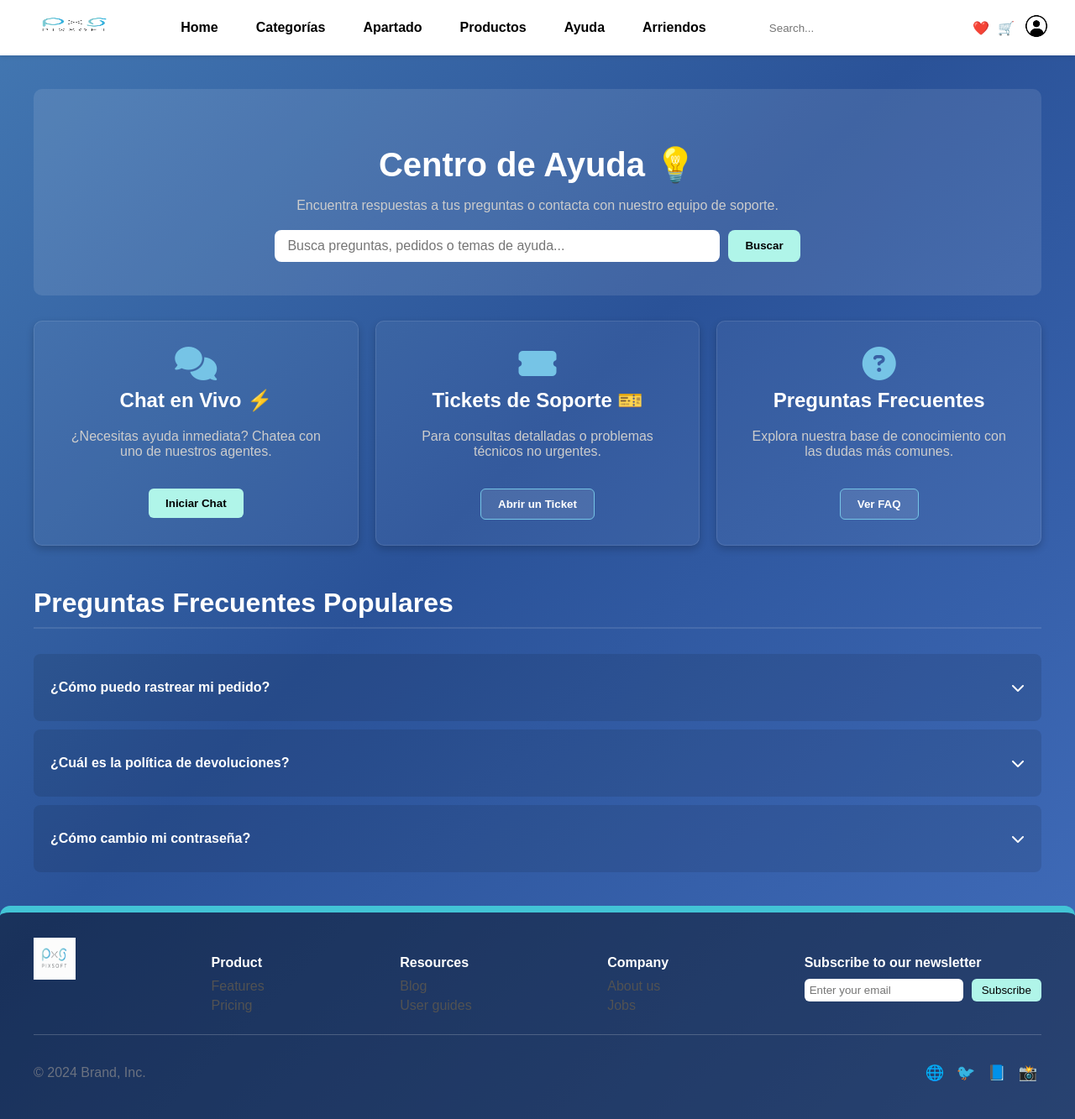
After one commit to martincarmna/pixsoftFlask, a Flask app: page /ayuda in a window 1280 px wide. The commit adds this page. Shown: the whole page at 84% size. Run offline with Flask 3, Linux system fonts and the light colour scheme.

Commit message:
angel ayuda

```diff
--- a/app.py
+++ b/app.py
@@ -36,6 +36,13 @@ def index():
     db = get_db()
     productos = db.execute("SELECT * FROM productos").fetchall()
     return render_template("index.html", productos=productos, user=session.get("user"))
+
+
+@app.route('/ayuda')
+def ayuda():
+    return render_template('ayuda.html')
+
+
 
 @app.route("/loginuser", methods=["GET", "POST"])
 def loginuser():
@@ -81,6 +88,7 @@ def register_user():
 
     return render_template("register.html", error=error)
 
+
 @app.route("/logout")
 def logout():
     session.pop("user", None)
--- /dev/null
+++ b/static/css/soporte.css
@@ -0,0 +1,141 @@
+/* Estilos generales para el contenedor principal */
+.support-page-content {
+    max-width: 1200px;
+    margin: 40px auto;
+    padding: 0 20px;
+}
+
+/* Encabezado y barra de búsqueda */
+.header-section {
+    text-align: center;
+    padding: 40px 0;
+    margin-bottom: 30px;
+    background-color: rgba(255, 255, 255, 0.1);
+    border-radius: 10px;
+}
+
+.header-section h1 {
+    font-size: 2.5em;
+    margin-bottom: 5px;
+}
+
+.header-section p {
+    color: #ccc;
+    margin-bottom: 20px;
+}
+
+.support-search {
+    display: flex;
+    justify-content: center;
+    gap: 10px;
+}
+
+.search-input {
+    padding: 10px 15px;
+    width: 60%;
+    max-width: 500px;
+    border: none;
+    border-radius: 8px;
+    font-size: 1em;
+    color: #333;
+}
+
+.search-button {
+    padding: 10px 20px;
+    border: none;
+    border-radius: 8px;
+    background-color: #B0F5E9; /* Color del index.html */
+    color: #000;
+    cursor: pointer;
+    font-weight: bold;
+    transition: background-color 0.2s;
+}
+
+.search-button:hover {
+    background-color: #8ce1d5;
+}
+
+/* Tarjetas de contacto */
+.contact-cards {
+    display: flex;
+    justify-content: space-between;
+    gap: 20px;
+    margin-bottom: 50px;
+    flex-wrap: wrap;
+}
+
+.support-card {
+    flex: 1;
+    min-width: 250px;
+    background-color: rgba(255, 255, 255, 0.05);
+    border: 1px solid rgba(255, 255, 255, 0.1);
+    border-radius: 10px;
+    padding: 30px;
+    text-align: center;
+    box-shadow: 0 4px 10px rgba(0, 0, 0, 0.2);
+}
+
+.support-card h2 {
+    margin-top: 10px;
+    font-size: 1.5em;
+}
+
+.support-card p {
+    color: #ccc;
+    min-height: 40px;
+}
+
+.icon {
+    font-size: 2.5em;
+    color: #76c4e6; /* Color de acento */
+}
+
+.contact-button {
+    padding: 10px 20px;
+    margin-top: 15px;
+    border: none;
+    border-radius: 6px;
+    cursor: pointer;
+    font-weight: bold;
+    background-color: #B0F5E9;
+    color: #000;
+}
+
+.contact-button.secondary {
+    background-color: rgba(255, 255, 255, 0.1);
+    color: #fff;
+    border: 1px solid #76c4e6;
+}
+
+/* Preguntas Frecuentes (FAQ) */
+.faq-section h3 {
+    font-size: 2em;
+    border-bottom: 2px solid rgba(255, 255, 255, 0.1);
+    padding-bottom: 10px;
+    margin-bottom: 30px;
+}
+
+.faq-item {
+    background-color: rgba(0, 0, 0, 0.1);
+    padding: 15px 20px;
+    border-radius: 8px;
+    margin-bottom: 10px;
+}
+
+.faq-item .question {
+    font-weight: bold;
+    cursor: pointer;
+    display: flex;
+    justify-content: space-between;
+    align-items: center;
+}
+
+.faq-item .question i {
+    transition: transform 0.3s;
+}
+
+.faq-item .answer {
+    padding-top: 10px;
+    color: #ccc;
+    display: none; /* Oculto por defecto, se muestra con JS */
+}
--- /dev/null
+++ b/templates/ayuda.html
@@ -0,0 +1,79 @@
+{% extends "base.html" %}
+
+{% block title %}Soporte y Centro de Ayuda{% endblock %}
+
+{% block extra_css %}
+    <link rel="stylesheet" href="{{ url_for('static', filename='css/soporte.css') }}">
+    <link rel="stylesheet" href="https://cdnjs.cloudflare.com/ajax/libs/font-awesome/6.5.0/css/all.min.css">
+{% endblock %}
+
+{% block content %}
+<main class="support-page-content">
+
+    <div class="header-section">
+        <h1>Centro de Ayuda 💡</h1>
+        <p>Encuentra respuestas a tus preguntas o contacta con nuestro equipo de soporte.</p>
+        <div class="support-search">
+            <input type="text" placeholder="Busca preguntas, pedidos o temas de ayuda..." class="search-input">
+            <button class="search-button">Buscar</button>
+        </div>
+    </div>
+
+    <section class="contact-cards">
+        <div class="support-card chat">
+            <i class="fas fa-comments icon"></i>
+            <h2>Chat en Vivo ⚡</h2>
+            <p>¿Necesitas ayuda inmediata? Chatea con uno de nuestros agentes.</p>
+            <button class="contact-button">Iniciar Chat</button>
+        </div>
+
+        <div class="support-card tickets">
+            <i class="fas fa-ticket-alt icon"></i>
+            <h2>Tickets de Soporte 🎫</h2>
+            <p>Para consultas detalladas o problemas técnicos no urgentes.</p>
+            <button class="contact-button secondary">Abrir un Ticket</button>
+        </div>
+
+        <div class="support-card faq">
+            <i class="fas fa-question-circle icon"></i>
+            <h2>Preguntas Frecuentes</h2>
+            <p>Explora nuestra base de conocimiento con las dudas más comunes.</p>
+            <button class="contact-button secondary">Ver FAQ</button>
+        </div>
+    </section>
+
+    <section class="faq-section">
+        <h3>Preguntas Frecuentes Populares</h3>
+
+        <div class="faq-list">
+            <div class="faq-item">
+                <p class="question">¿Cómo puedo rastrear mi pedido? <i class="fas fa-chevron-down"></i></p>
+                <div class="answer">Puedes rastrear tu pedido ingresando a la sección 'Pedidos' desde el menú principal y haciendo clic en el número de tu orden.</div>
+            </div>
+            <div class="faq-item">
+                <p class="question">¿Cuál es la política de devoluciones? <i class="fas fa-chevron-down"></i></p>
+                <div class="answer">Aceptamos devoluciones dentro de los 30 días posteriores a la compra. Consulta la sección de 'Términos y Condiciones' para más detalles.</div>
+            </div>
+            <div class="faq-item">
+                <p class="question">¿Cómo cambio mi contraseña? <i class="fas fa-chevron-down"></i></p>
+                <div class="answer">Ve al ícono de usuario en el header, selecciona 'Configuración de Cuenta' y busca la opción 'Cambiar Contraseña'.</div>
+            </div>
+        </div>
+    </section>
+
+</main>
+{% endblock %}
+
+{% block extra_js %}
+<script>
+    document.querySelectorAll('.faq-item').forEach(item => {
+        item.querySelector('.question').addEventListener('click', () => {
+            const answer = item.querySelector('.answer');
+            const icon = item.querySelector('.fa-chevron-down');
+
+            answer.style.display = answer.style.display === 'block' ? 'none' : 'block';
+            icon.style.transform = answer.style.display === 'block' ? 'rotate(180deg)' : 'rotate(0deg)';
+        });
+    });
+</script>
+{% endblock %}
--- /dev/null
+++ b/templates/base.html
@@ -0,0 +1,167 @@
+<!DOCTYPE html>
+<html lang="es">
+<head>
+    <meta charset="UTF-8">
+    <meta name="viewport" content="width=device-width, initial-scale=1.0">
+    <title>{% block title %}Pixsoft{% endblock %}</title>
+
+    <link rel="stylesheet" href="{{ url_for('static', filename='css/index.css') }}">
+    <style>
+
+        body {
+            margin: 0;
+            font-family: Arial, sans-serif;
+            min-height: 100vh;
+            background: linear-gradient(-45deg, #6495ef, #2a5298, #76c4e6, #203a43);
+            background-size: 400% 400%;
+            animation: gradientMove 15s ease infinite;
+            color: #fff;
+        }
+        @keyframes gradientMove {
+            0% { background-position: 0% 50%; }
+            50% { background-position: 100% 50%; }
+            100% { background-position: 0% 50%; }
+        }
+
+        .header {
+            background-color: white;
+            color: black;
+            display: flex;
+            justify-content: space-between;
+            align-items: center;
+            padding: 15px 30px;
+        }
+        .header img { height: 32px; }
+        .menu a {
+            background-color: white;
+            margin: 0 10px;
+            color: black;
+            text-decoration: none;
+        }
+        .search-box input {
+            padding: 6px 10px;
+            border-radius: 8px;
+            border: none;
+        }
+        .header-icons {
+            display: flex;
+            align-items: center;
+            gap: 10px;
+        }
+        .avatar {
+            width: 32px;
+            height: 32px;
+            border-radius: 50%;
+        }
+
+
+        .footer {
+            background: rgba(0,0,0,0.4);
+            padding: 30px;
+            margin-top: 40px;
+            border-radius: 12px 12px 0 0;
+        }
+        .footer-top {
+            display: flex;
+            justify-content: space-between;
+            flex-wrap: wrap;
+            gap: 20px;
+            max-width: 1200px;
+            margin: 0 auto;
+        }
+        .footer-col h4 { margin-bottom: 10px; }
+        .newsletter-box { display: flex; gap: 10px; }
+        .newsletter-box input { padding: 6px; border-radius: 6px; border: none; }
+        .newsletter-box button {
+            padding: 6px 12px; border: none; border-radius: 6px;
+            background: #B0F5E9; color: #000; cursor: pointer;
+        }
+        .footer-bottom {
+            margin-top: 20px;
+            display: flex;
+            justify-content: space-between;
+            align-items: center;
+            border-top: 1px solid rgba(255, 255, 255, 0.2);
+            padding-top: 20px;
+            max-width: 1200px;
+            margin: 20px auto 0;
+        }
+        .socials span { margin: 0 5px; }
+
+    </style>
+    {% block extra_css %}{% endblock %}
+</head>
+<body>
+
+    <header class="header">
+        <div class="logo">
+            <img src="{{ url_for('static', filename='imagenes/logoutt_sinfondo.png') }}" alt="logo">
+        </div>
+
+        <nav class="menu">
+            <a href="{{ url_for('index') }}">Home</a>
+            <a href="#">Categorías</a>
+            <a href="#">Apartado</a>
+            <a href="">Productos</a>
+            <a href="{{ url_for('ayuda') }}">Ayuda</a>
+            <a href="">Arriendos</a>
+        </nav>
+
+        <div class="search-box">
+            <input type="text" placeholder="Search...">
+        </div>
+
+        <div class="header-icons">
+            <span>❤️</span>
+            <span>🛒</span>
+            <a href="{{ url_for('loginuser') }}">
+                <img class="avatar" src="{{ url_for('static', filename='imagenes/usericono.png') }}" alt="profile">
+            </a>
+        </div>
+    </header>
+
+    {% block content %}{% endblock %}
+
+    <footer class="footer">
+        <div class="footer-top">
+            <div class="footer-logo">
+                <img src="{{ url_for('static', filename='imagenes/logoEmpresa.png') }}" alt="Logo Footer" width="50" height="50">
+            </div>
+            <div class="footer-col">
+                <h4>Product</h4>
+                <p>Features</p>
+                <p>Pricing</p>
+            </div>
+            <div class="footer-col">
+                <h4>Resources</h4>
+                <p>Blog</p>
+                <p>User guides</p>
+            </div>
+            <div class="footer-col">
+                <h4>Company</h4>
+                <p>About us</p>
+                <p>Jobs</p>
+            </div>
+            <div class="newsletter">
+                <h4>Subscribe to our newsletter</h4>
+                <div class="newsletter-box">
+                    <input type="email" placeholder="Enter your email">
+                    <button>Subscribe</button>
+                </div>
+            </div>
+        </div>
+        <div class="footer-bottom">
+            <p>© 2024 Brand, Inc.</p>
+            <div class="socials">
+                <span>🌐</span>
+                <span>🐦</span>
+                <span>📘</span>
+                <span>📸</span>
+            </div>
+        </div>
+    </footer>
+
+    {% block extra_js %}{% endblock %}
+
+</body>
+</html>
```
Also changed, not shown: templates/index.html (+10 -10 lines).
